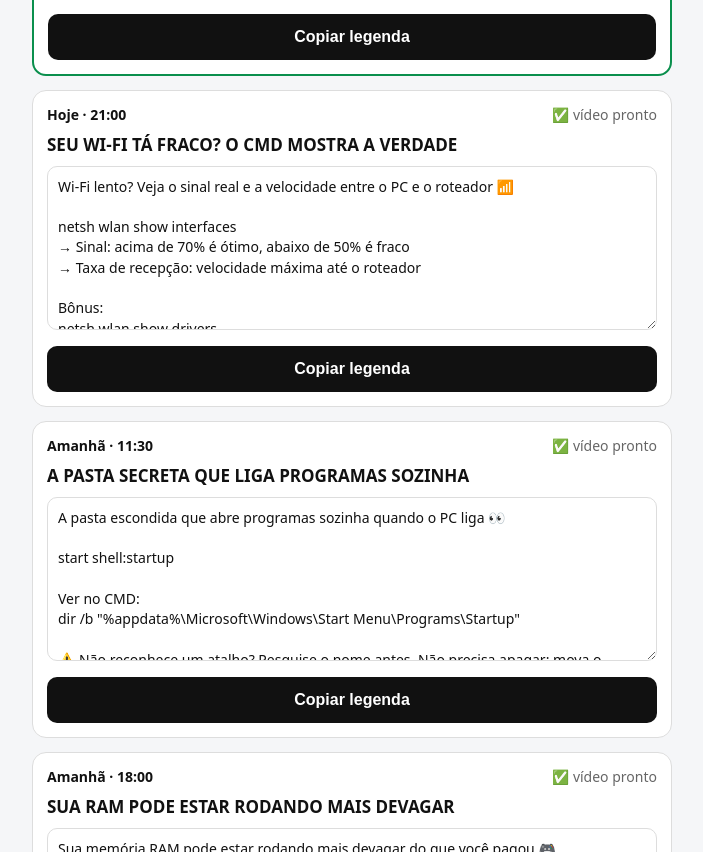
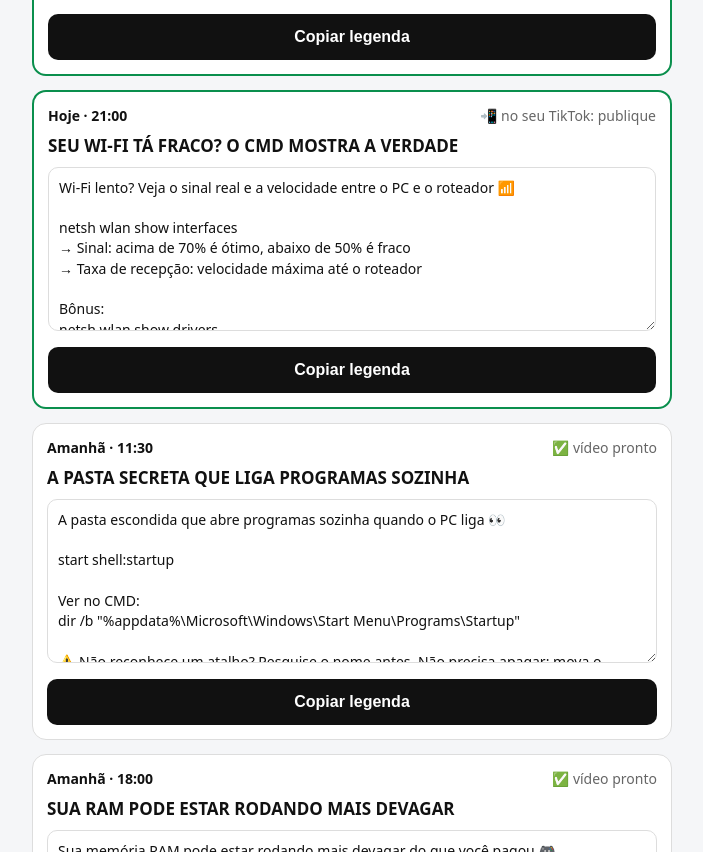
Before and after one commit to agenciabooting-web/tips35cmd, a plain HTML site: page painel/index.html in a window 1280 px wide. Shown: the part 1682-2534 px from the top of the page, without its empty margins (288-991 px from the left). Drawn offline with Linux system fonts and the light colour scheme.

Commit message:
Atualiza painel de postagem

```diff
--- a/painel/index.html
+++ b/painel/index.html
@@ -18,7 +18,7 @@ button { width:100%; margin-top:10px; padding:14px; border:0; border-radius:10px
 </style></head><body><main>
 <h1>Painel de postagem @tips35cmd</h1>
 <p class="sub">Quando chegar a notificação do TikTok: abra o rascunho, toque em <b>Copiar legenda</b> aqui, cole e publique.
-Atualizado em 24/11 18:01.</p>
+Atualizado em 24/11 21:01.</p>
 
 <article class="card agendado">
   <header><span class="hora">23/11 · 11:30</span><span class="estado">🗓️ agendado no TikTok</span></header>
@@ -80,8 +80,8 @@ start ms-settings:display-advanced
 #cmd #windows #dicasdepc #fpsboost #pcgamer #tips35cmd #monitorgamer</textarea>
   <button onclick="copiar('l4', this)">Copiar legenda</button>
 </article>
-<article class="card pronto">
-  <header><span class="hora">Hoje · 21:00</span><span class="estado">✅ vídeo pronto</span></header>
+<article class="card enviado">
+  <header><span class="hora">Hoje · 21:00</span><span class="estado">📲 no seu TikTok: publique</span></header>
   <h2>SEU WI-FI TÁ FRACO? O CMD MOSTRA A VERDADE</h2>
   <textarea id="l5" readonly rows="7">Wi-Fi lento? Veja o sinal real e a velocidade entre o PC e o roteador 📶
 
```
